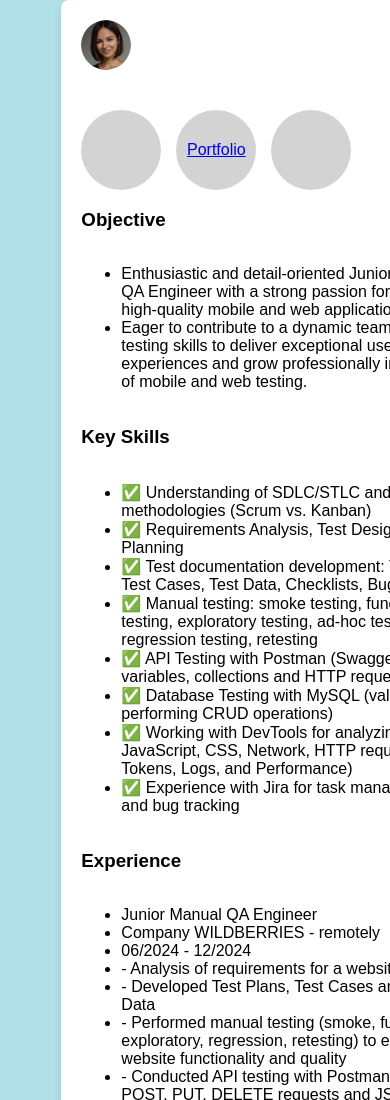
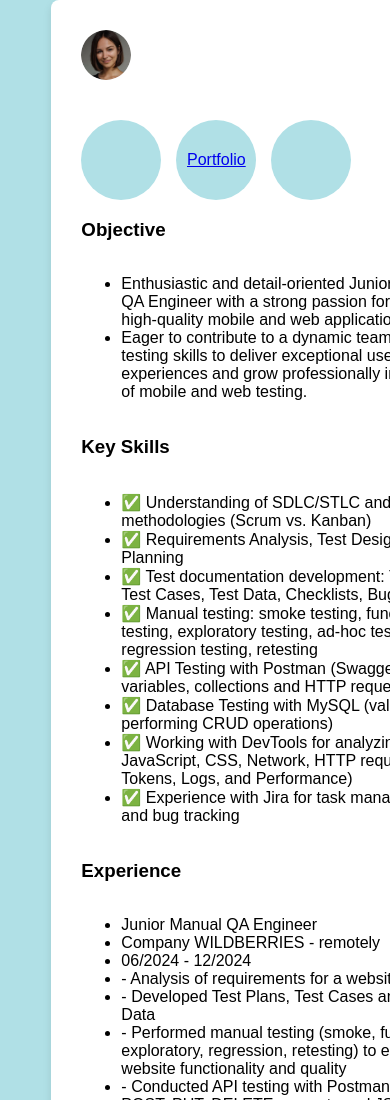
Before and after one commit to adelorobets/cv, a plain HTML site: page docs/index.html in a window 390 px wide. Shown: the top 1100 px of the page. Drawn offline with Linux system fonts and the light colour scheme.

Commit message:
Update styles.css

```diff
--- a/docs/styles.css
+++ b/docs/styles.css
@@ -23,7 +23,7 @@ body {
 .circle {
     width: 80px;
     height: 80px;
-    background-color: lightgray;
+    background-color: #B0E0E6;
     border-radius: 50%;
     display: flex;
     align-items: center;
@@ -78,11 +78,8 @@ body {
 }
 
 
-/* Адаптивность */
-@media (max-width: 768px) {
-    .content {
-        padding: 20px;
-    }
+
+
 
     .profile-image {
         width: 50px;
```
